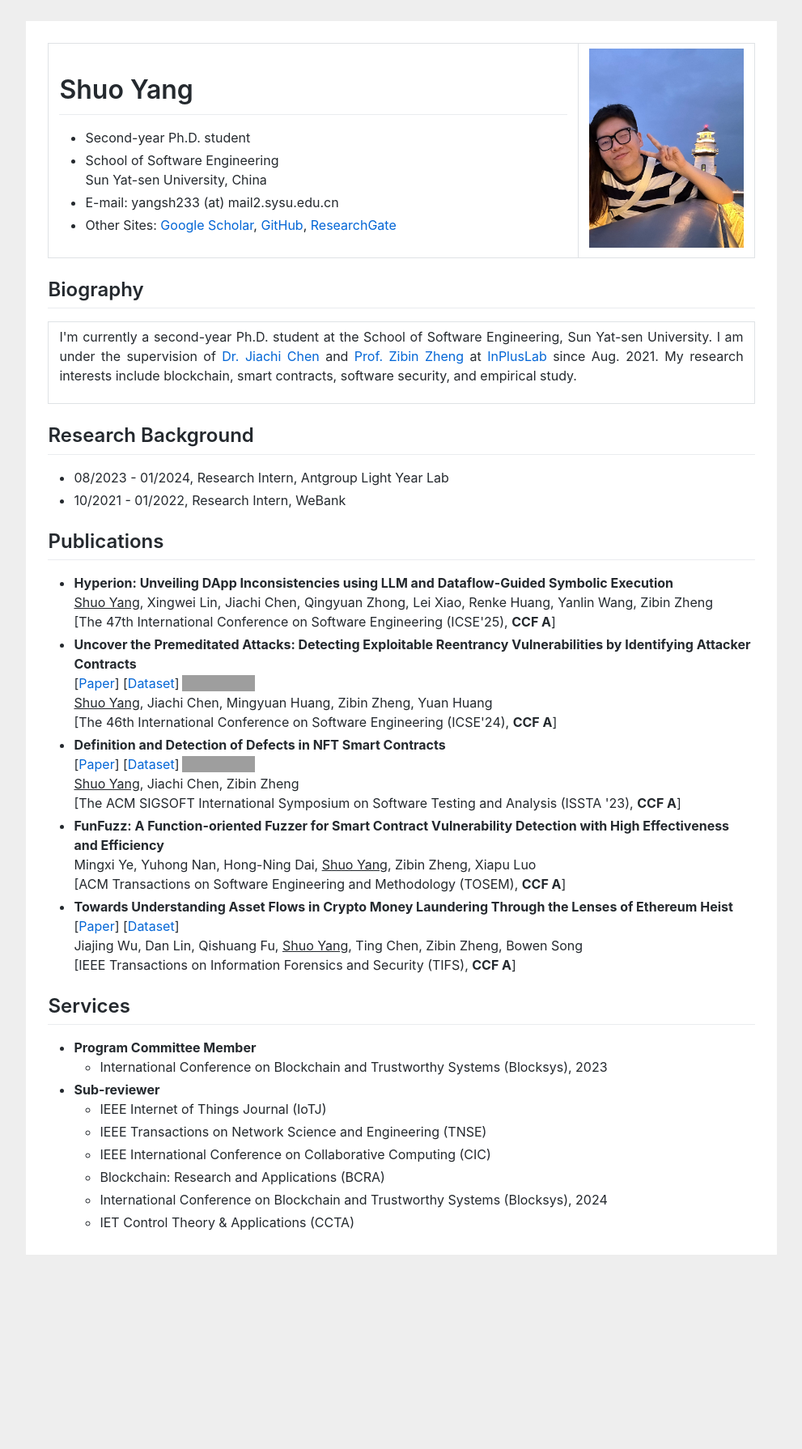
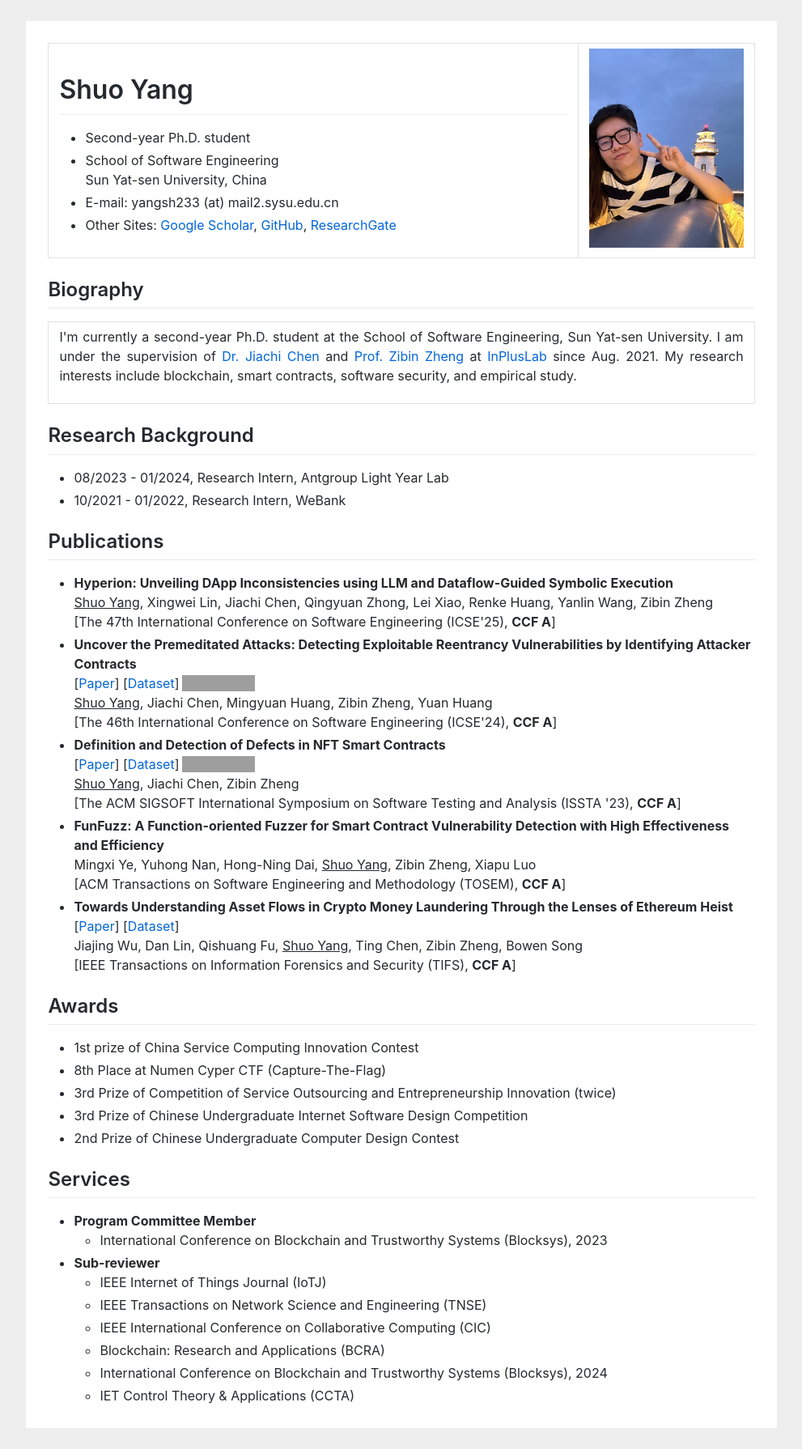
Before and after one commit to shuoyang512/shuoyang512.github.io, a Jekyll site: the page index.html, which Jekyll copies as it is, in a window 1280 px wide. Shown: the whole page at 81% size, without its empty margins (144-1135 px from the left). Built offline with Jekyll 4.4.1, drawn with Linux system fonts in a browser that asks for light colours; before the commit the page ends 1576 px from its top, so only the background shows below that; grey boxes are pictures that could not be loaded.

Commit message:
add awards

```diff
--- a/index.html
+++ b/index.html
@@ -309,6 +309,26 @@
                     </li>
                 </ul> -->
 
+                <h2>Awards</h2>
+                <ul>
+                    <li>
+                        1st prize of China Service Computing Innovation Contest
+                    </li>
+                    <li>8th Place at Numen Cyper CTF (Capture-The-Flag)</li>
+                    <li>
+                        3rd Prize of Competition of Service Outsourcing and
+                        Entrepreneurship Innovation (twice)
+                    </li>
+                    <li>
+                        3rd Prize of Chinese Undergraduate Internet Software
+                        Design Competition
+                    </li>
+                    <li>
+                        2nd Prize of Chinese Undergraduate Computer Design
+                        Contest
+                    </li>
+                </ul>
+
                 <h2>Services</h2>
                 <ul>
                     <li>
```
